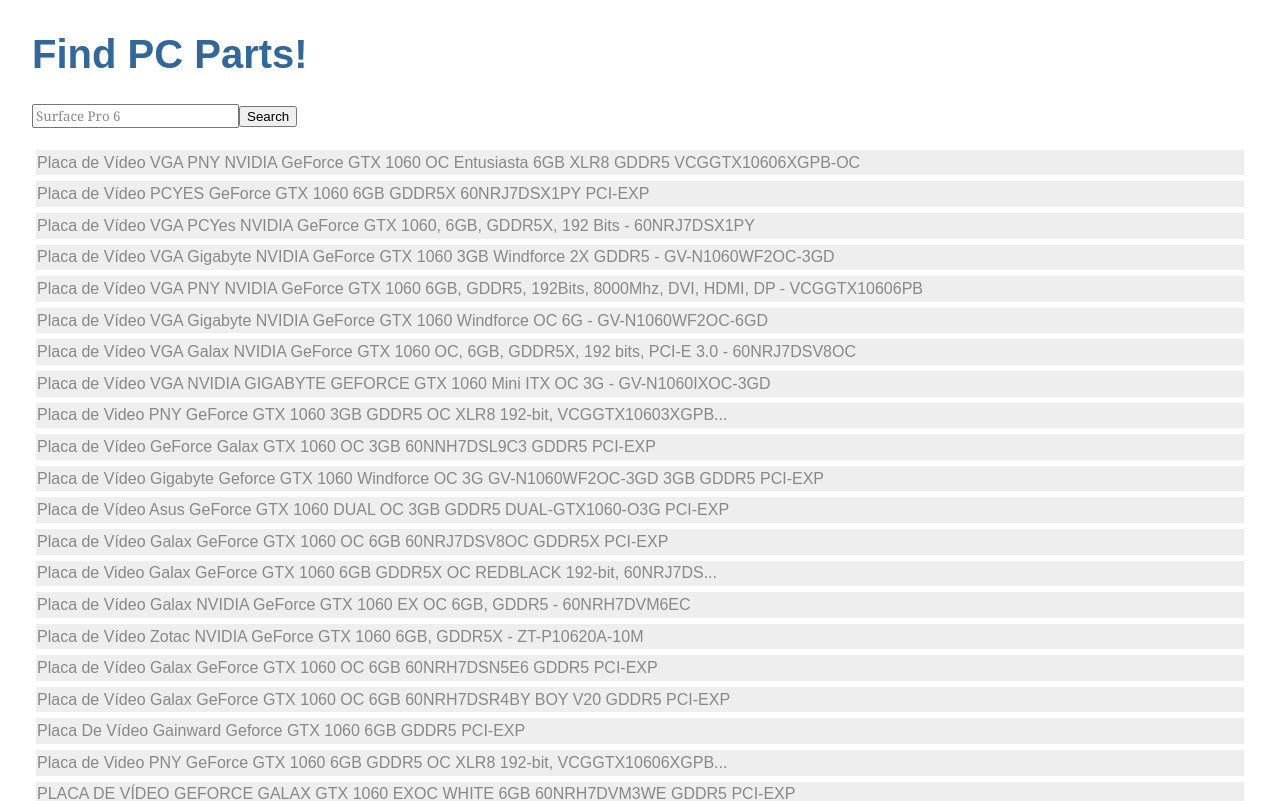
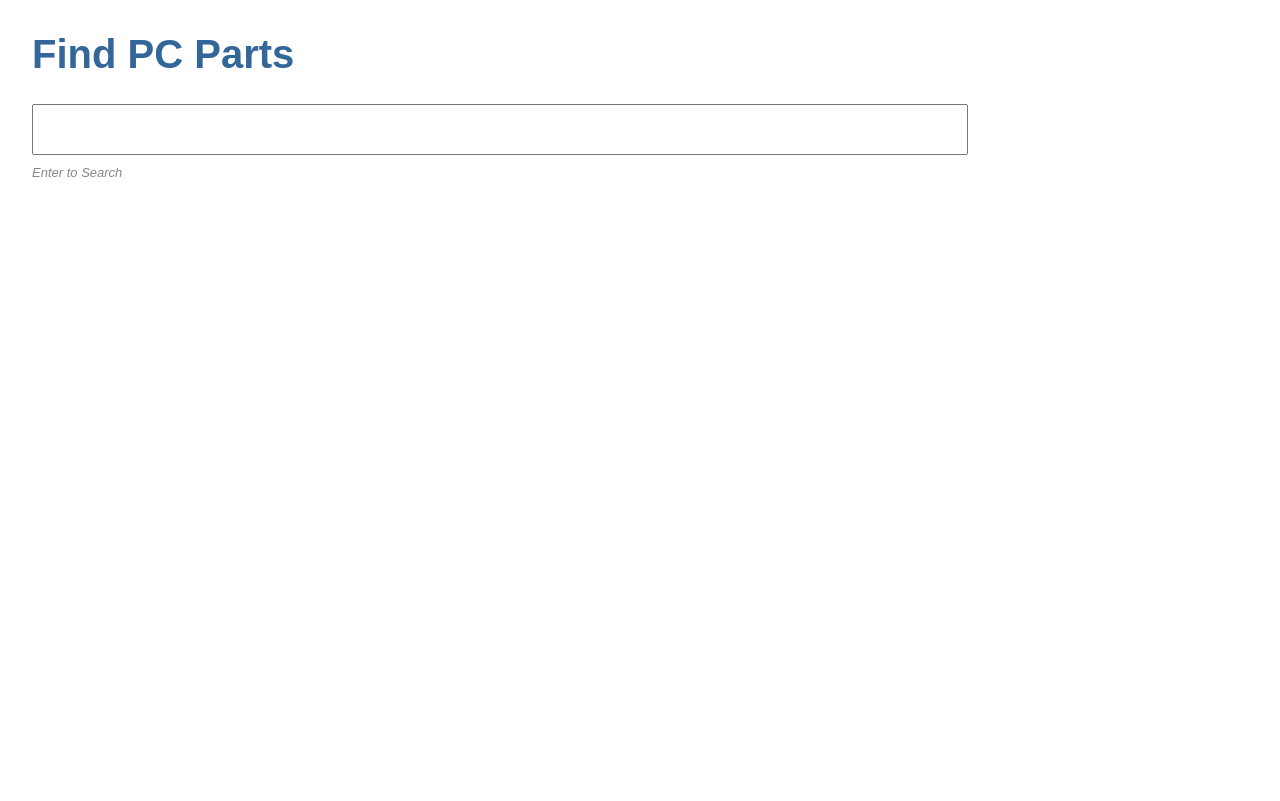
Before and after one commit to brunodrugowick/find-pc-parts-angular, an Angular app: page / in a window 1280 px wide. Shown: the top 801 px of the page. Built offline with nearby package versions, Linux system fonts and the light colour scheme.

Commit message:
First version.
Module SearchBox sends events when anything changes within.
AppComponent catches events from its child SearchBox.
ResultsComponent gets the query from parent and calls SearchService.
SearchService now uses API on localhost:3000.

```diff
--- a/src/app/app.component.html
+++ b/src/app/app.component.html
@@ -1,14 +1,16 @@
 <!--The content below is only a placeholder and can be replaced.-->
 <div style="text-align:left">
   <h1>
-    {{ title }}!
+    {{ title }}
   </h1>
 </div>
 
 <div style="text-align:left">
-  <app-search-box></app-search-box>
+  <app-search-box
+    (typeOnSearchBoxEvent)="typeOnSearchBoxEventHandler($event)"
+    (clickOnSearchButtonEvent)="clickOnSearchButtonEventHandler()"></app-search-box>
   &nbsp;
-  <app-results></app-results>
+  <app-results [queryString]="search"></app-results>
 </div>
 
 <router-outlet></router-outlet>
--- a/src/app/app.component.ts
+++ b/src/app/app.component.ts
@@ -1,4 +1,5 @@
-import { Component } from '@angular/core';
+import { Component, Output, EventEmitter, ViewChild } from '@angular/core';
+import { ResultsComponent } from './results/results.component';
 
 @Component({
   selector: 'app-root',
@@ -7,4 +8,24 @@
 })
 export class AppComponent {
   title = 'Find PC Parts';
+  search = '';
+
+  @ViewChild(ResultsComponent)
+  private resultsComponent: ResultsComponent;
+
+  /**
+   * Every time the search box is modified, this is called
+   * and updates the query variable. At some point it emits
+   * an event to be handled by the SearchService.
+   *
+   * @param $query
+   */
+  typeOnSearchBoxEventHandler($query: any) {
+    this.search = $query;
+    // console.log(this.search);
+  }
+
+  clickOnSearchButtonEventHandler() {
+    this.resultsComponent.getResults();
+  }
 }
--- a/src/app/results/results.component.ts
+++ b/src/app/results/results.component.ts
@@ -1,4 +1,4 @@
-import { Component, OnInit } from '@angular/core';
+import { Component, OnInit, Input } from '@angular/core';
 import { SearchResult } from '../searchresult';
 import { SearchService } from '../search.service';
 
@@ -9,22 +9,25 @@
 })
 export class ResultsComponent implements OnInit {
 
+  constructor(private searchService: SearchService) { }
+
   results: SearchResult[];
-
-  constructor(private searchService: SearchService) { }
+  @Input() queryString: string;
+  selectedResult: SearchResult;
 
   ngOnInit() {
     this.getResults();
   }
 
   getResults(): void {
-    this.searchService.getResults()
+    if (this.queryString === '') {
+      return;
+    }
+    this.searchService.getResults(this.queryString)
       .subscribe(results => this.results = results);
+    // console.log("Subscribed to endpoint.")
   }
-
-  selectedResult: SearchResult;
   onClickTitle(searchResult: SearchResult): void {
     this.selectedResult = searchResult;
   }
-
 }
--- a/src/app/search-box/search-box.component.css
+++ b/src/app/search-box/search-box.component.css
@@ -0,0 +1,10 @@
+.search-box {
+    margin-bottom: 10px;
+    padding: 10px;
+    width: 75%;
+    font-size: larger;
+}
+.hint {
+    font-size: small;
+    font-style: italic;
+}
--- a/src/app/search-box/search-box.component.html
+++ b/src/app/search-box/search-box.component.html
@@ -1,4 +1,9 @@
-<form action="/">
-  <input [(ngModel)]="search" type="text" name="search" placeholder="{{search}}">
-  <input type="submit" value="Search">
-</form>
+<input class="search-box"
+  [(ngModel)]="search"
+  type="text"
+  name="search"
+  placeholder="{{search}}"
+  (keydown.enter)="onSearchButtonClick()"
+  (keyup)="onSearchBoxType()"
+  >
+  <div class="hint">Enter to Search</div>
--- a/src/app/search-box/search-box.component.ts
+++ b/src/app/search-box/search-box.component.ts
@@ -1,4 +1,4 @@
-import { Component, OnInit } from '@angular/core';
+import { Component, OnInit, Output, EventEmitter } from '@angular/core';
 
 @Component({
   selector: 'app-search-box',
@@ -7,11 +7,21 @@
 })
 export class SearchBoxComponent implements OnInit {
 
-  search = 'Surface Pro 6';
+  @Output() typeOnSearchBoxEvent = new EventEmitter<string>();
+  @Output() clickOnSearchButtonEvent = new EventEmitter();
+  search = '';
 
   constructor() { }
 
   ngOnInit() {
   }
 
+  onSearchBoxType() {
+    this.typeOnSearchBoxEvent.emit(this.search);
+  }
+
+  onSearchButtonClick() {
+    this.clickOnSearchButtonEvent.emit();
+  }
+
 }
--- a/src/app/search.service.ts
+++ b/src/app/search.service.ts
@@ -3,6 +3,7 @@
 import { RESULT } from './mock-search-result';
 import { Observable, of } from 'rxjs';
 import { HttpClient, HttpHeaders } from '@angular/common/http';
+import { template } from '@angular/core/src/render3';
 
 
 @Injectable({
@@ -12,7 +13,7 @@
 
   constructor(private http: HttpClient) { }
 
-  getResults(): Observable<SearchResult[]> {
-    return of(RESULT);
+  getResults(queryString: string): Observable<SearchResult[]> {
+    return this.http.get<SearchResult[]>('http://localhost:3000/' + queryString);
   }
 }
```
